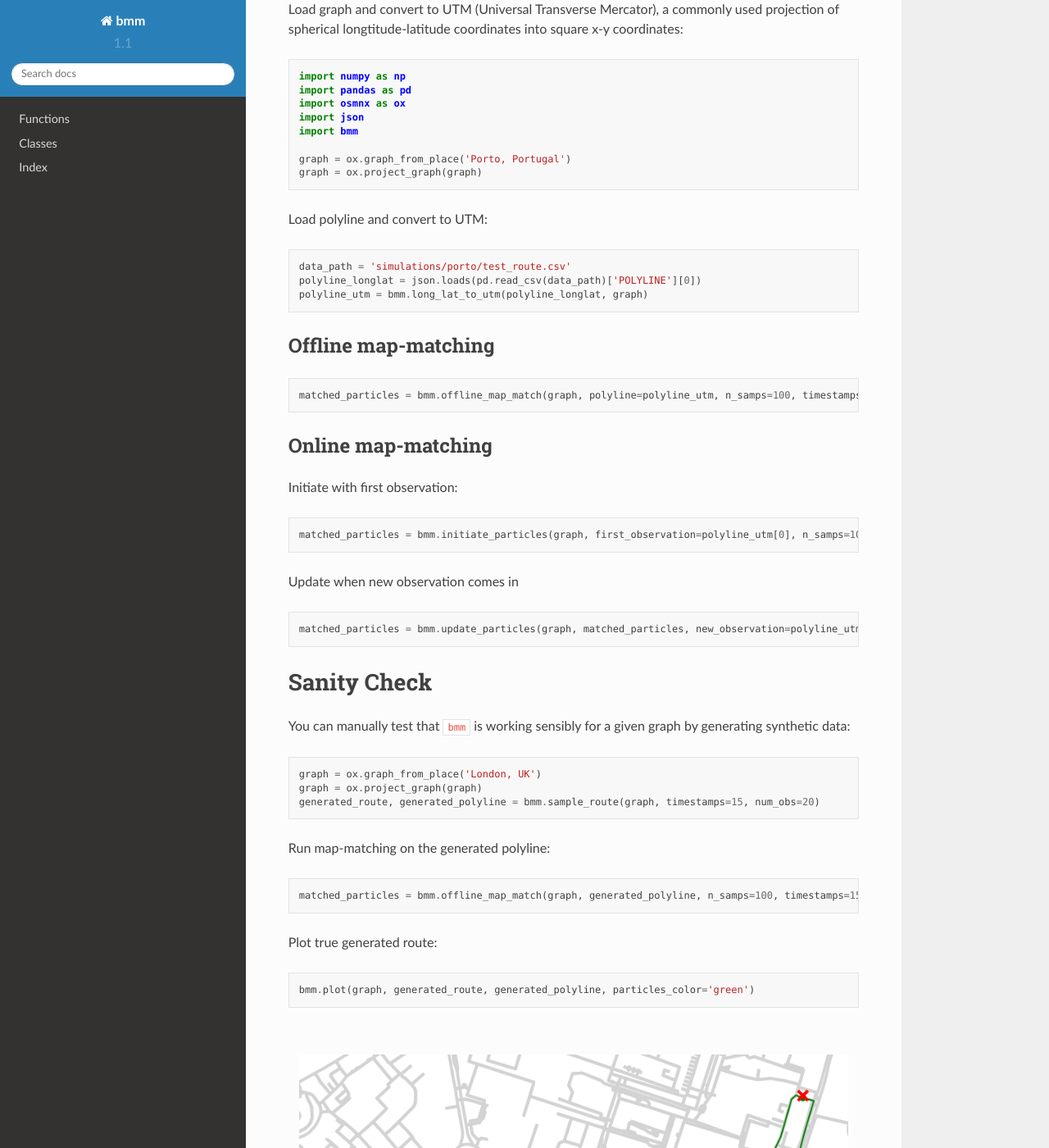
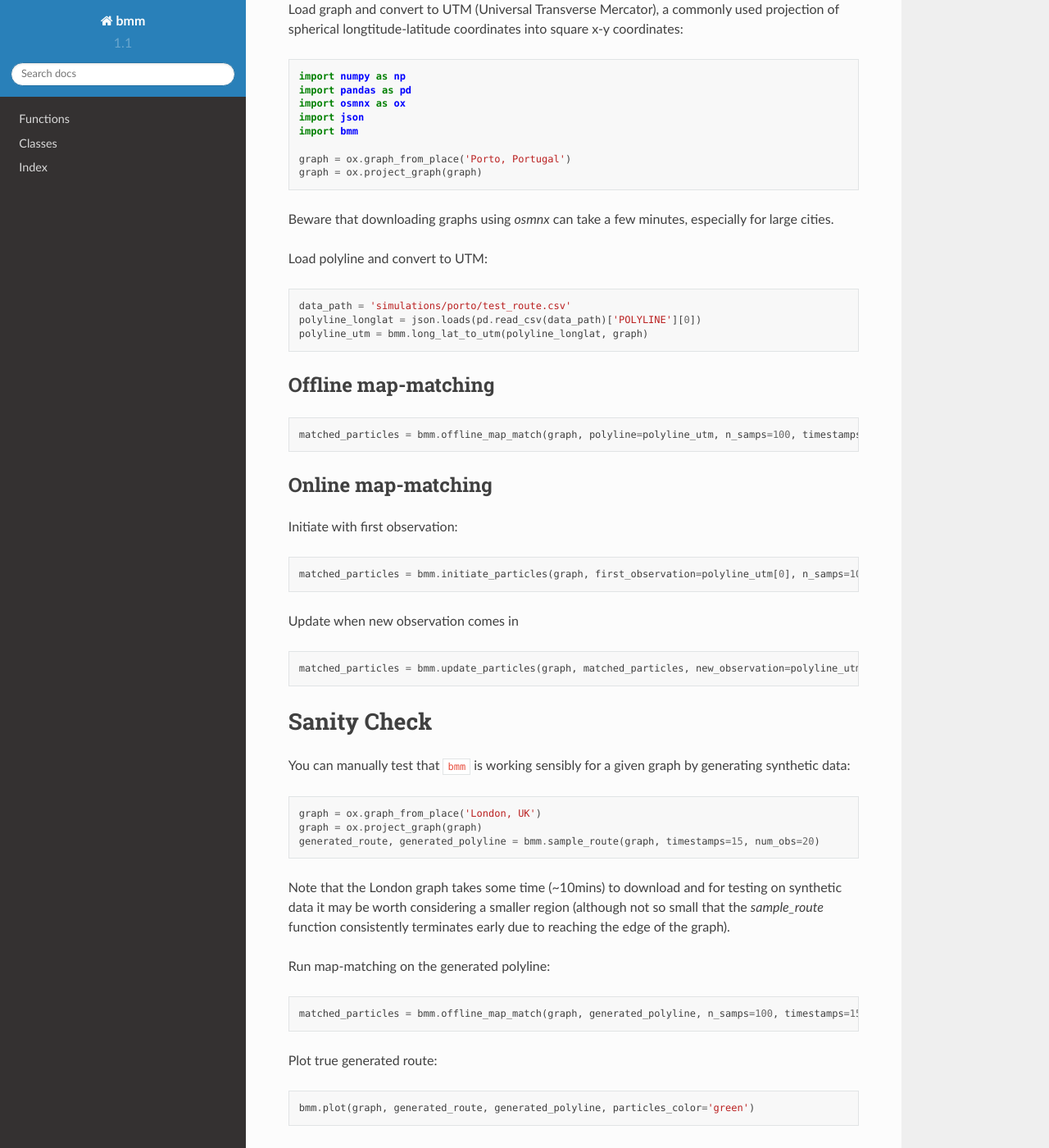
Before and after one commit to SamDuffield/bmm, a Sphinx documentation site: the page built from docs/index.rst, in a window 1280 px wide and 1400 px high, scrolled down 785 px. Shown: the whole window at 82% size. Built offline with Sphinx 7.4.7 and the Read the Docs theme 2.0.0, drawn with Linux system fonts in a browser that asks for light colours.

Commit message:
docs graph load warning

```diff
--- a/docs/index.rst
+++ b/docs/index.rst
@@ -42,6 +42,8 @@ coordinates into square x-y coordinates::
     graph = ox.graph_from_place('Porto, Portugal')
     graph = ox.project_graph(graph)
 
+Beware that downloading graphs using `osmnx` can take a few minutes, especially for large cities.
+
 Load polyline and convert to UTM::
 
     data_path = 'simulations/porto/test_route.csv'
@@ -74,6 +76,9 @@ You can manually test that ``bmm`` is working sensibly for a given graph by gene
     graph = ox.project_graph(graph)
     generated_route, generated_polyline = bmm.sample_route(graph, timestamps=15, num_obs=20)
 
+Note that the London graph takes some time (~10mins) to download and for testing on synthetic data it may be worth considering a smaller region
+(although not so small that the `sample_route` function consistently terminates early due to reaching the edge of the graph).
+
 Run map-matching on the generated polyline::
 
     matched_particles = bmm.offline_map_match(graph, generated_polyline, n_samps=100, timestamps=15)
```
